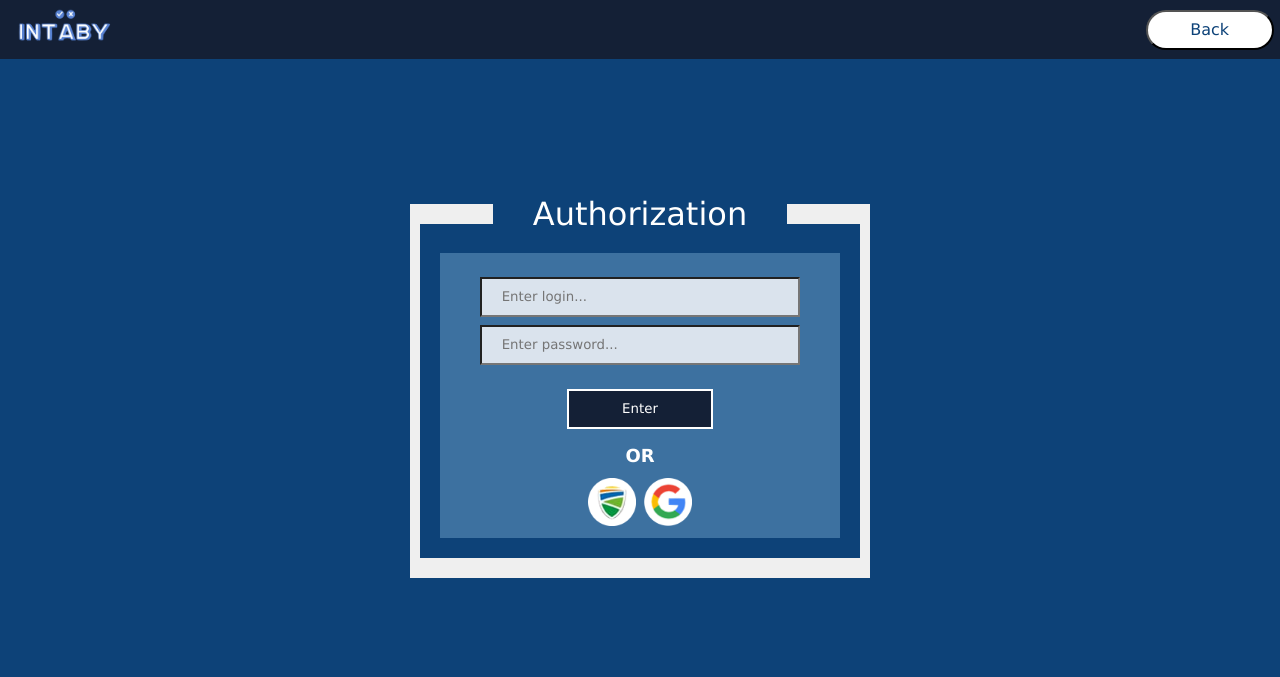
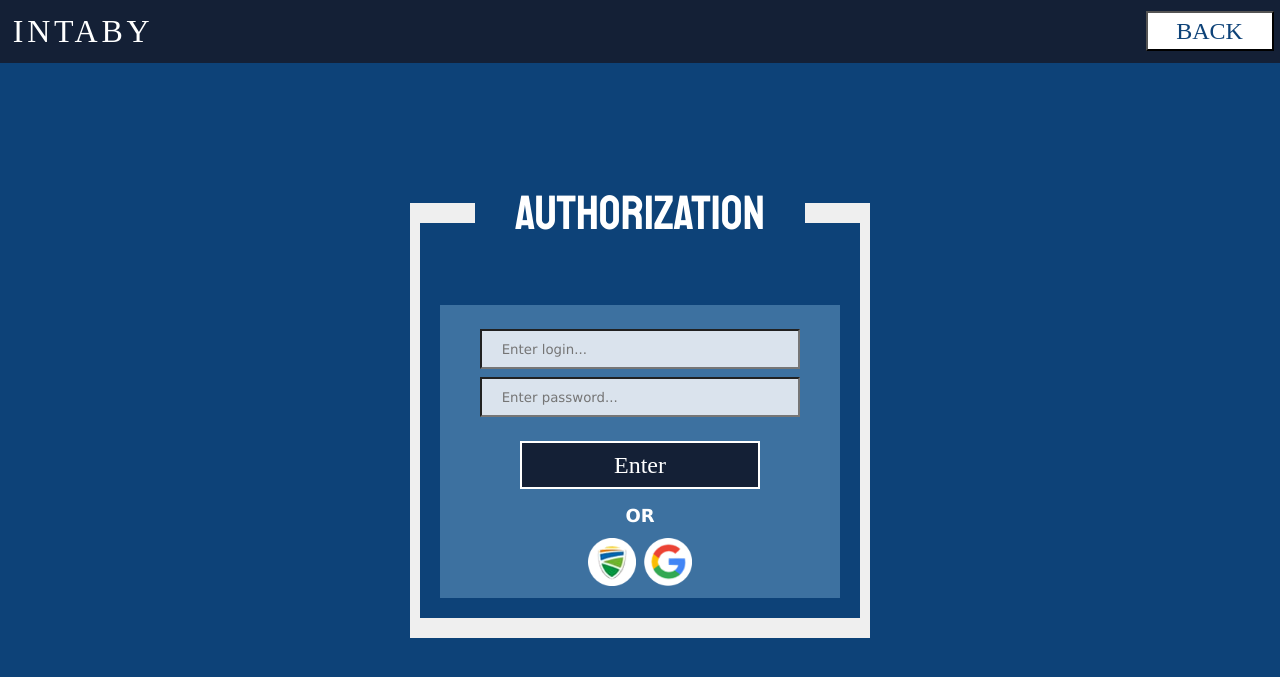
Before and after one commit to InnoSWP/Intaby, a Django app: template web-app/static/templates/authorization_page.html in a window 1280 px wide. Shown: the top 677 px of the page. Run offline with Django 4.2, Linux system fonts and the light colour scheme; the template is opened without the code that fills it, so the values that code supplies are empty.

Commit message:
fonts for reg and auth page

```diff
--- a/web-app/static/styles/style.css
+++ b/web-app/static/styles/style.css
@@ -203,11 +203,8 @@ footer {
 input {
     padding-left: 5%;
 }
+/*Authorization*/
 
-.reg_test {
-    color: white;
-    text-align: center;
-}
 
 .email {
     height: 3em;
@@ -261,17 +258,34 @@ input {
 }
 
 .enter {
-    height: 3em;
-    padding-left: 4em;
-    padding-right: 4em;
+    height: 2em;
+   width: 10em;
     margin: 0;
     background-color: #142036;
     border: #FFFFFF 2px solid;
+    color: #0D4278;
+    text-decoration: none;
+    font-size:x-large;
+font-family: 'Rubik';
+font-style: normal;
+font-weight: 500;
+display: flex;
+justify-content: center;
+align-items: center;
+
 }
 
 
 .reg_text {
     color: #FFFFFF;
+    text-decoration: none;
+    font-size:x-large;
+font-family: 'Rubik';
+font-style: normal;
+font-weight: 500;
+display: flex;
+justify-content: center;
+align-items: center;
 }
 
 
@@ -339,15 +353,23 @@ input {
 
 .Sign_up,
 .Back {
-    background-color: #FFFFFF;
-    border-radius: 20px;
+    background-color: #ffffff;
 }
 
 .Sign_up a,
-.Back a {
+.Back>a {
     color: #0D4278;
     text-decoration: none;
-    font-size: medium;
+    font-size:x-large;
+font-family: 'Rubik';
+font-style: normal;
+font-weight: 500;
+display: flex;
+justify-content: center;
+align-items: center;
+
+
+
 }
 
 .Log_in a {
@@ -358,7 +380,6 @@ input {
 
 .Log_in {
     background-color: #0D4278;
-    border-radius: 20px;
 }
 
 .name2 {
@@ -427,10 +448,12 @@ input {
     .Log_in,
     .Sign_up,
     .Back {
+        display: flex;
+        justify-content: center;
+        align-items: center;
         width: 20%;
         margin: 1%;
         height: 3em;
-        border-radius: 20px;
     }
 
     .code {
@@ -450,6 +473,22 @@ input {
         margin-top: 2%;
         font-size: xx-large;
         margin-bottom: 2%;
+    }
+    .reg_test {
+        color: white;
+        text-align: center;
+       font-family: 'Staatliches';
+    font-style: normal;
+    font-weight: 400;
+    font-size: 300%;
+    line-height: 144px;
+    display: flex;
+    align-items: center;
+    text-align: center;
+
+    color: #FFFFFF;
+
+
     }
 
 }
@@ -481,16 +520,18 @@ input {
 
     }
 
-    /*
+
     .Log_in,
     .Sign_up,
     .Back {
         width: 60%;
         margin: 1% 3% 1% 1%;
         height: 2em;
-        border-radius: 20px;
+        display: flex;
+        justify-content: center;
+        align-items: center;
 
-    } */
+    }
 /*
     .logo {
         width: 20%;
@@ -529,6 +570,25 @@ input {
         height: max-content;
         padding: 2%;
         padding-top: 0%;
+    }
+    .logo_intaby{
+        /* INTABY */
+
+
+width: 30%;
+
+
+font-family: 'Josefin Sans';
+font-style: normal;
+font-weight: 400;
+font-size: xx-large;
+margin: 3%;
+display: flex;
+align-items: center;
+text-align: center;
+letter-spacing: 0.115em;
+
+color: #FFFFFF;
     }
 
     .logo {
@@ -621,6 +681,25 @@ input {
     .logo{
         width: 20%;
     }
+    .logo_intaby{
+        /* INTABY */
+
+
+width: 20%;
+font-family: 'Josefin Sans';
+font-style: normal;
+font-weight: 400;
+font-size: xx-large;
+margin: 2%;
+
+display: flex;
+align-items: center;
+text-align: center;
+letter-spacing: 0.115em;
+
+color: #FFFFFF;
+    }
+
 
 }
 
--- a/web-app/static/templates/authorization_page.html
+++ b/web-app/static/templates/authorization_page.html
@@ -7,16 +7,22 @@
     <meta http-equiv="X-UA-Compatible" content="IE=edge">
     <meta name="viewport" content="width=device-width, initial-scale=1.0">
     <title>Document</title>
+    <link rel="preconnect" href="https://fonts.googleapis.com">
+<link rel="preconnect" href="https://fonts.gstatic.com" crossorigin>
+<link href="https://fonts.googleapis.com/css2?family=Staatliches&display=swap" rel="stylesheet">
+<link rel="preconnect" href="https://fonts.googleapis.com">
+<link rel="preconnect" href="https://fonts.gstatic.com" crossorigin>
+<link href="https://fonts.googleapis.com/css2?family=Staatliches&display=swap" rel="stylesheet">
 </head>
 <body style="background-color:#0D4278" ;>
     <header class="main_page">
 
         <div class="name2">
             <div class="left">
-                <img src="/web-app/static/images/logo.png" class="logo">
+                <h1 class = "logo_intaby">INTABY</h1>
             </div>
             <div class="right">
-                <button class="Back"><a href="main_page.html">Back</a> </button>
+                <button class="Back"><a href="main_page.html">BACK</a> </button>
             </div>
         </div>
 
@@ -25,7 +31,7 @@
         <div class="Authorization">
 
             <fieldset>
-                <legend class="reg_test">Authorization</legend>
+                <legend class="reg_test">AUTHORIZATION</legend>
 
                 <div class="Authorization_inner">
                     <input type="password" class="password" placeholder="Enter login...">
```
Also changed, not shown: web-app/static/templates/registration_page.html (+7 -1 lines), 1 other file.
